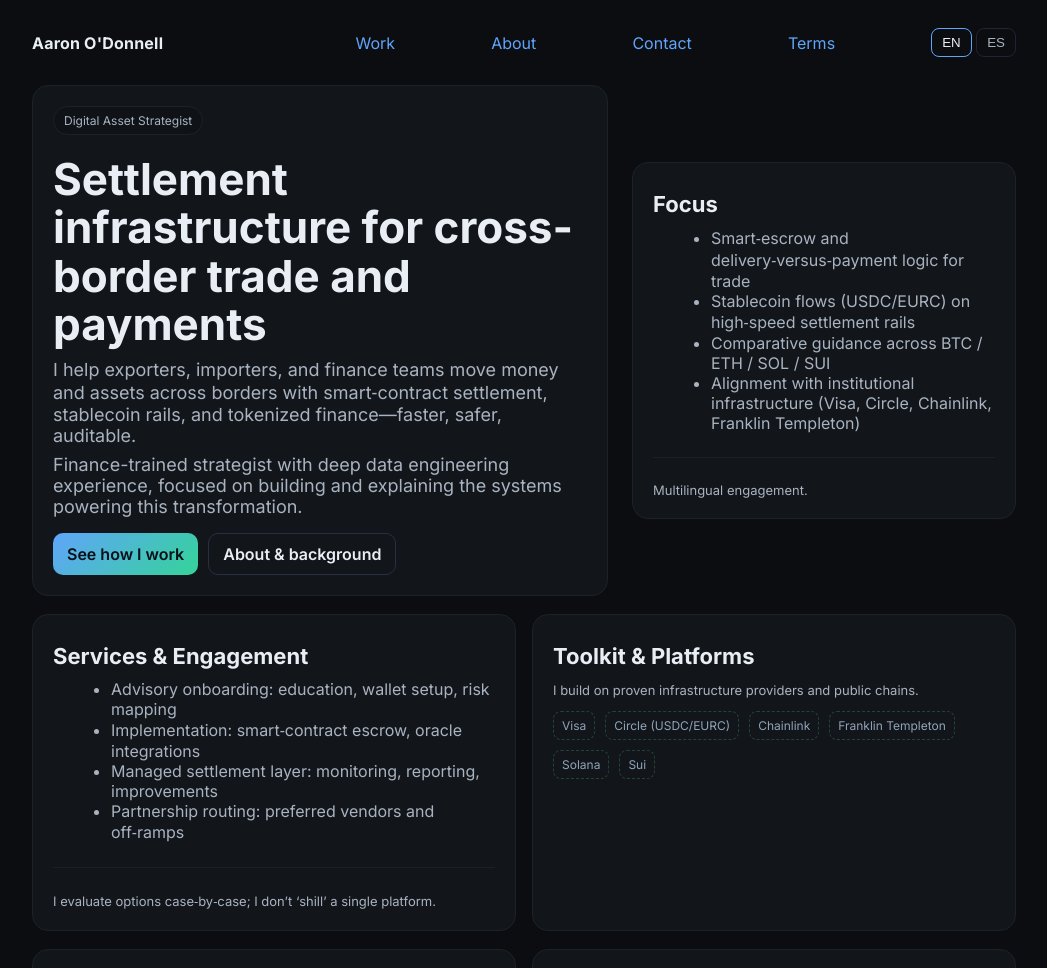
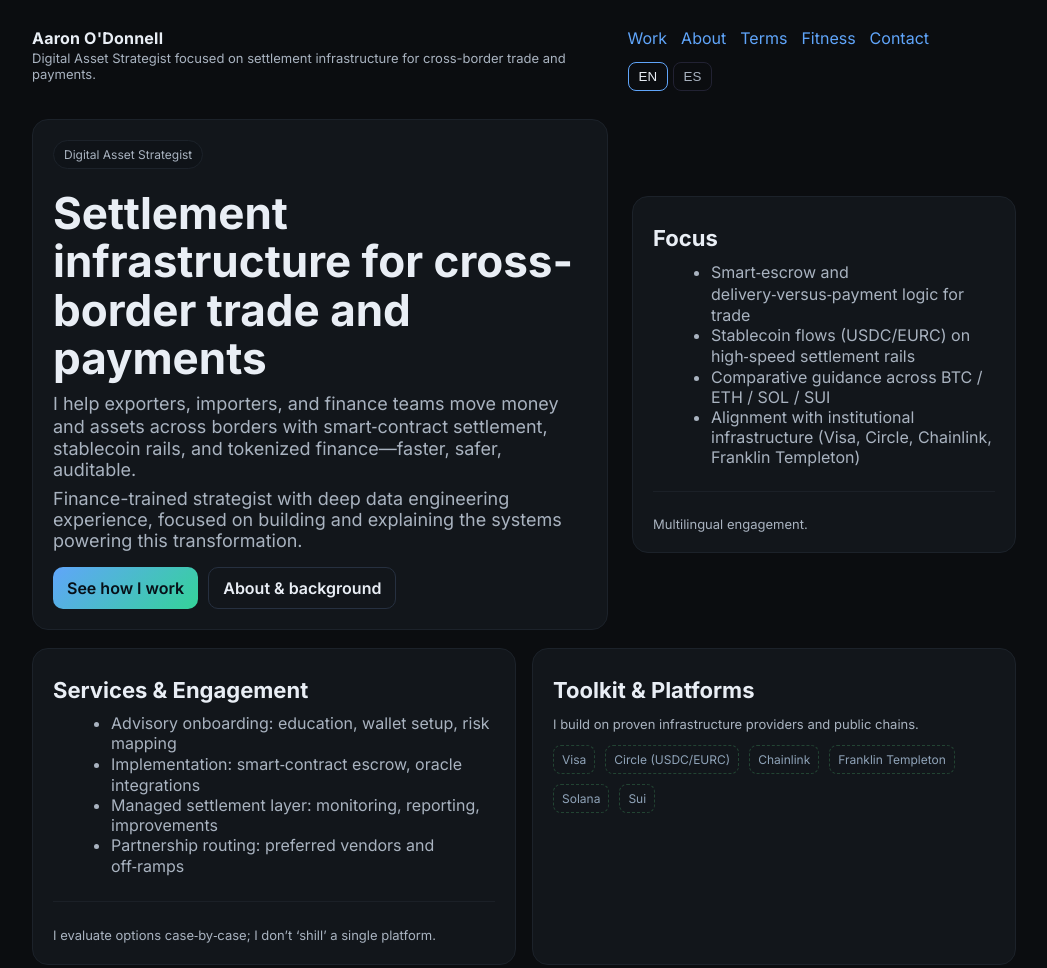
Before and after one commit to agodonnell/agodonnell, a plain HTML site: page index.html in a window 1280 px wide. Shown: the top 968 px of the page, without its empty margins (116-1163 px from the left). Drawn offline with Linux system fonts and the light colour scheme.

Commit message:
update layout

```diff
--- a/index.html
+++ b/index.html
@@ -4,7 +4,7 @@
   <meta charset="utf-8" />
   <meta name="viewport" content="width=device-width, initial-scale=1" />
   <title>Aaron O'Donnell — Digital Asset Strategist</title>
-  <meta name="description" content="Digital Asset Strategist focusing on cross‑border settlement, smart‑contract payments, and stablecoin rails. Senior Data Engineer foundation; multilingual focus." />
+  <meta name="description" content="Digital Asset Strategist focusing on cross‑border settlement, smart‑contract payments, and stablecoin rails. Finance-trained; data engineering depth; multilingual focus." />
   <link rel="preconnect" href="https://fonts.googleapis.com">
   <link rel="preconnect" href="https://fonts.gstatic.com" crossorigin>
   <link href="https://fonts.googleapis.com/css2?family=Inter:wght@300;400;600;700&display=swap" rel="stylesheet">
@@ -13,13 +13,16 @@
       --bg:#0b0d10; --card:#12161b; --muted:#a9b3c0; --text:#e9eef5; --accent:#60a5fa; --accent2:#34d399;
     }
     *{box-sizing:border-box}
+    html{scroll-behavior:smooth;}
     html,body{margin:0;padding:0;background:var(--bg);color:var(--text);font-family:Inter,system-ui,-apple-system,Segoe UI,Roboto,Helvetica,Arial,sans-serif;}
     a{color:var(--accent);text-decoration:none}
     a:hover{text-decoration:underline}
     .wrap{max-width:1024px;margin:0 auto;padding:28px 20px 64px}
-    header{display:flex;justify-content:space-between;align-items:center;gap:12px;margin-bottom:24px}
+    header{display:flex;justify-content:space-between;align-items:flex-start;gap:12px;margin-bottom:24px}
     .brand{font-weight:700;letter-spacing:.2px}
-    .nav{display:flex;gap:14px;align-items:center}
+    .framing-line{color:var(--muted);font-size:13px;margin-top:2px}
+    .nav{display:flex;gap:14px;align-items:center;flex-wrap:wrap}
+    .nav a{font-weight:500}
     .lang button{background:transparent;border:1px solid #223; color:var(--muted);padding:6px 10px;border-radius:8px;cursor:pointer}
     .lang button.active{border-color:var(--accent);color:var(--text)}
     .hero{display:grid;grid-template-columns:1.2fr .8fr;gap:24px;align-items:center;margin:28px 0 18px}
@@ -44,20 +47,28 @@
     /* terms list */
     .terms dt{font-weight:600;margin-top:10px}
     .terms dd{color:var(--muted);margin:4px 0 10px 0}
-    .article-list {display: flex;flex-direction: column;gap: 12px;}
-    .article-item a {font-weight: 600;font-size: 16px;}
-    .article-item p, .tags {font-size: 14px;color: var(--muted);}
+    /* articles list */
+    .article-list {display:flex;flex-direction:column;gap:12px}
+    .article-item a {font-weight:600;font-size:16px}
+    .article-item p, .tags {font-size:14px;color:var(--muted)}
+    /* social icons */
+    .social a{display:inline-flex;align-items:center;justify-content:center;margin-right:10px;color:var(--text);transition:color .2s ease}
+    .social a:hover{color:var(--accent)}
   </style>
 </head>
 <body>
   <div class="wrap">
     <header>
+      <div>
         <div class="brand">Aaron O'Donnell</div>
-    <nav class="nav"></nav>
+        <div class="framing-line">Digital Asset Strategist focused on settlement infrastructure for cross-border trade and payments.</div>
+      </div>
+      <nav class="nav">
         <a href="#work" data-i18n="nav.work"></a>
         <a href="#about" data-i18n="nav.about"></a>
+        <a href="#terms" data-i18n="nav.terms"></a>
+        <a href="#fitness" data-i18n="nav.fitness"></a>
         <a href="#contact" data-i18n="nav.contact"></a>
-        <a href="#terms" data-i18n="nav.terms"></a>
         <div class="lang">
           <button id="lang-en" aria-label="English">EN</button>
           <button id="lang-es" aria-label="Español">ES</button>
@@ -65,7 +76,7 @@
       </nav>
     </header>
 
-    <section class="hero">
+    <section class="hero" id="home">
       <div class="card">
         <div class="badge" data-i18n="hero.badge"></div>
         <h1 data-i18n="hero.title"></h1>
@@ -145,6 +156,8 @@
           <dd data-i18n="terms.rail.desc"></dd>
           <dt data-i18n="terms.l1l2.title"></dt>
           <dd data-i18n="terms.l1l2.desc"></dd>
+          <dt data-i18n="terms.shill.title"></dt>
+          <dd data-i18n="terms.shill.desc"></dd>
           <dt data-i18n="terms.token.title"></dt>
           <dd data-i18n="terms.token.desc"></dd>
         </dl>
@@ -155,9 +168,7 @@
 
     <section id="fitness" class="grid">
       <div class="col-12 card">
-        <h2>Endurance Efforts</h2>
-        <main class="container">
-          <h3>Marathon Times</h3>
+        <h2 data-i18n="fitness.title"></h2>
         <div class="article-list">
 
           <div class="article-item">
@@ -203,15 +214,15 @@
           </div>
 
         </div>
-          <p class="small">Always working for the PR.</p>
-        </main>
+        <p class="small" data-i18n="fitness.tagline"></p>
       </div>
     </section>
 
     <section id="contact" class="grid">
       <div class="col-12 card">
         <h2 data-i18n="contact.title"></h2>
-        <p>
+        <p class="social">
+          <a href="mailto:hello@agodonnell.com" aria-label="Email">hello@agodonnell.com</a>
           <a href="https://github.com/agodonnell" target="_blank" aria-label="GitHub">
             <svg width="24" height="24" viewBox="0 0 24 24" fill="currentColor" xmlns="http://www.w3.org/2000/svg">
               <path d="M12 0.3C5.37 0.3 0 5.67 0 12.3c0 5.28 3.438 9.75 8.207 11.325.6.113.82-.263.82-.582 0-.288-.01-1.05-.015-2.06-3.338.725-4.042-1.61-4.042-1.61-.546-1.387-1.333-1.755-1.333-1.755-1.09-.745.082-.73.082-.73 1.205.084 1.84 1.238 1.84 1.238 1.07 1.834 2.805 1.304 3.492.996.108-.776.42-1.305.763-1.605-2.665-.303-5.466-1.332-5.466-5.932 0-1.31.468-2.383 1.236-3.222-.124-.303-.536-1.523.116-3.176 0 0 1.008-.322 3.3 1.23.96-.267 1.99-.399 3.015-.404 1.023.005 2.053.137 3.015.404 2.29-1.552 3.297-1.23 3.297-1.23.654 1.653.242 2.873.12 3.176.77.84 1.236 1.912 1.236 3.222 0 4.61-2.805 5.625-5.475 5.922.432.372.816 1.102.816 2.222 0 1.606-.015 2.898-.015 3.293 0 .321.216.699.825.58C20.565 22.047 24 17.577 24 12.3c0-6.63-5.37-12-12-12z"/>
@@ -229,7 +240,6 @@
           </a>
           <a href="https://substack.com/@agodonnell" target="_blank" aria-label="Substack">
             <svg width="24" height="24" viewBox="0 0 24 24" fill="currentColor" xmlns="http://www.w3.org/2000/svg" role="img" aria-hidden="true">
-              <!-- Minimal Substack-style mark: three horizontal bars -->
               <rect x="3" y="4" width="18" height="3" rx="1"></rect>
               <rect x="3" y="9" width="18" height="3" rx="1"></rect>
               <path d="M3 14h18v6l-9-3-9 3v-6z"></path>
@@ -253,6 +263,8 @@
         "nav.work": "Work",
         "nav.about": "About",
         "nav.contact": "Contact",
+        "nav.terms": "Terms",
+        "nav.fitness": "Fitness",
         "hero.badge": "Digital Asset Strategist",
         "hero.title": "Settlement infrastructure for cross-border trade and payments",
         "hero.sub1": "I help exporters, importers, and finance teams move money and assets across borders with smart‑contract settlement, stablecoin rails, and tokenized finance—faster, safer, auditable.",
@@ -281,11 +293,8 @@
         "posts.item1": "Prime Digital Assets as Financial Infrastructure (coming soon)",
         "posts.item2": "Who’s Building the Rails: Visa, Circle, Chainlink, Franklin (coming soon)",
         "posts.note": "Substack launching shortly. Bilingual posts (EN/ES).",
-        "contact.title": "Get in touch",
-        "footer.rights": "All rights reserved.",
-        "nav.terms": "Terms",
         "terms.title": "Key terms, in plain English",
-        "terms.note": "Breaking through the jargon.",
+        "terms.note": "No need to speak blockchain to benefit from it.",
         "terms.sc.title": "Smart‑contract escrow",
         "terms.sc.desc": "Funds are held and automatically released when agreed conditions are met (e.g., delivery confirmed).",
         "terms.oracle.title": "Oracle",
@@ -293,18 +302,24 @@
         "terms.rail.title": "Stablecoin rail",
         "terms.rail.desc": "A fast, programmable system for moving tokenized dollars (e.g., USDC on Solana).",
         "terms.l1l2.title": "Layer 1 / Layer 2",
-        "terms.l1l2.desc": "Base blockchain (L1) vs. performance layers on top (L2) — think highways and express lanes.",
+        "terms.l1l2.desc": "Base blockchain (L1) vs performance layers on top (L2) — think highways and express lanes.",
         "terms.shill.title": "Shill",
-        "terms.shill.desc": "Someone who promotes a product, token, or project in a biased or misleading way, often without disclosing a financial interest. In short: hype without transparency. (Origin: from carnival/show business slang for a planted accomplice who feigns enthusiasm to attract the crowd; later adopted in finance/crypto.)",
+        "terms.shill.desc": "Someone who promotes a product, token, or project in a biased or misleading way, often without disclosing a financial interest. In short: hype without transparency. (Origin: carnival/show-business slang for a planted accomplice who feigns enthusiasm; later adopted in finance/crypto.)",
         "terms.token.title": "Tokenized asset",
-        "terms.token.desc": "A traditional asset (like a fund or T‑bill) represented digitally on a blockchain."
+        "terms.token.desc": "A traditional asset (like a fund or T‑bill) represented digitally on a blockchain.",
+        "fitness.title": "Endurance Efforts",
+        "fitness.tagline": "Always working for the PR.",
+        "contact.title": "Get in touch",
+        "footer.rights": "All rights reserved."
       },
       es: {
         "nav.work": "Servicios",
         "nav.about": "Perfil",
         "nav.contact": "Contacto",
+        "nav.terms": "Glosario",
+        "nav.fitness": "Fitness",
         "hero.badge": "Estratega de Activos Digitales",
-        "hero.title": "Infraestructura de liquidación para comercio y pagos transfronterizos.",
+        "hero.title": "Infraestructura de liquidación para comercio y pagos transfronterizos",
         "hero.sub1": "Ayudo a exportadores, importadores y equipos financieros a mover dinero y activos a través de fronteras con liquidación en contratos inteligentes, rieles de stablecoins y finanzas tokenizadas—más rápido, seguro y auditable.",
         "hero.sub2": "Estratega con formación en finanzas y amplia experiencia en ingeniería de datos, enfocado en construir y explicar los sistemas que impulsan esta transformación.",
         "hero.cta1": "Cómo trabajo",
@@ -314,10 +329,10 @@
         "focus.item2": "Flujos con stablecoins (USDC/EURC) en rieles de alta velocidad",
         "focus.item3": "Guía comparativa entre BTC / ETH / SOL / SUI",
         "focus.item4": "Alineación con infraestructura institucional (Visa, Circle, Chainlink, Franklin Templeton)",
-        "focus.note": "El enfoque multilingüe.",
+        "focus.note": "Enfoque multilingüe.",
         "services.title": "Servicios y Modalidades",
         "services.item1": "Onboarding estratégico: educación, wallets, mapa de riesgos",
-        "services.item2": "Implementación: escrow con contratos inteligentes, oráculos",
+        "services.item2": "Implementación: escrow con contratos inteligentes y oráculos",
         "services.item3": "Capa de liquidación gestionada: monitoreo, reporting, mejoras",
         "services.item4": "Enrutamiento con socios: proveedores y off‑ramps preferidos",
         "services.disclaimer": "Evalúo opciones caso por caso; no ‘promociono’ una sola plataforma.",
@@ -331,11 +346,8 @@
         "posts.item1": "Activos digitales clave como infraestructura financiera (próximamente)",
         "posts.item2": "Quién construye los rieles: Visa, Circle, Chainlink, Franklin (próximamente)",
         "posts.note": "Substack próximamente. Publicaciones bilingües (EN/ES).",
-        "contact.title": "Contacto",
-        "footer.rights": "Todos los derechos reservados.",
-        "nav.terms": "Glosario",
         "terms.title": "Términos clave, en lenguaje claro",
-        "terms.note": "No es necesario hablar ‘blockchain’ para aprovechar sus beneficios..",
+        "terms.note": "No es necesario hablar ‘blockchain’ para aprovechar sus beneficios.",
         "terms.sc.title": "Escrow con contratos inteligentes",
         "terms.sc.desc": "Los fondos se mantienen y se liberan automáticamente cuando se cumplen las condiciones acordadas (por ejemplo, entrega confirmada).",
         "terms.oracle.title": "Oráculo",
@@ -343,11 +355,15 @@
         "terms.rail.title": "Riel de stablecoins",
         "terms.rail.desc": "Sistema rápido y programable para mover dólares tokenizados (por ejemplo, USDC en Solana).",
         "terms.l1l2.title": "Capa 1 / Capa 2",
-        "terms.l1l2.desc": "Cadena base frente (C1) a capas de rendimiento por encima (C2) — como autopistas y carriles exprés.",
+        "terms.l1l2.desc": "Cadena base (C1) frente a capas de rendimiento por encima (C2) — como autopistas y carriles exprés.",
         "terms.shill.title": "Shill",
-        "terms.shill.desc": "Persona que promociona un producto, token o proyecto de forma sesgada o engañosa, a menudo sin revelar su interés económico. En resumen: ‘hype’ sin transparencia. (Origen: jerga de ferias/espectáculos para un “cómplice” colocado en la audiencia que finge entusiasmo para atraer a otros; luego adoptado en finanzas/cripto.)",
+        "terms.shill.desc": "Persona que promociona un producto, token o proyecto de forma sesgada o engañosa, a menudo sin revelar su interés económico. En resumen: ‘hype’ sin transparencia. (Origen: jerga de ferias/espectáculos para un “cómplice” colocado en la audiencia que finge entusiasmo; luego adoptado en finanzas/cripto.)",
         "terms.token.title": "Activo tokenizado",
-        "terms.token.desc": "Un activo tradicional (como un fondo o T‑bill) representado de forma digital en una blockchain."
+        "terms.token.desc": "Un activo tradicional (como un fondo o un T‑bill) representado de forma digital en una blockchain.",
+        "fitness.title": "Esfuerzos de resistencia",
+        "fitness.tagline": "Siempre en busca de mi mejor marca personal.",
+        "contact.title": "Contacto",
+        "footer.rights": "Todos los derechos reservados."
       }
     };
 
@@ -358,7 +374,8 @@
       });
       localStorage.setItem("site_lang", lang);
       document.querySelectorAll('.lang button').forEach(b=>b.classList.remove('active'));
-      document.getElementById('lang-'+lang).classList.add('active');
+      const btn = document.getElementById('lang-'+lang);
+      if (btn) btn.classList.add('active');
       document.documentElement.lang = lang;
     }
     document.getElementById('lang-en').onclick = ()=>setLang('en');
```
Lines whose indentation alone changed are shown as unchanged.
